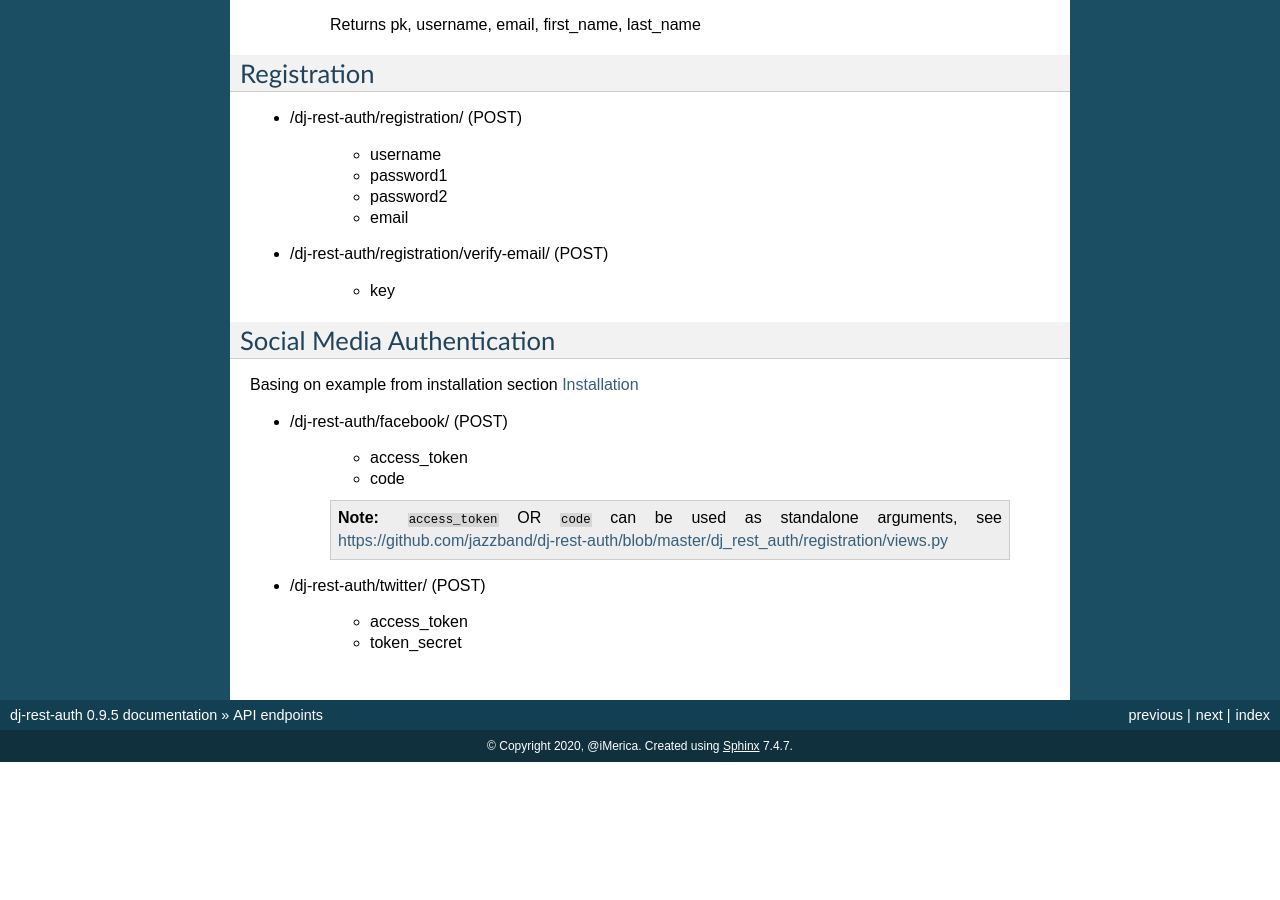
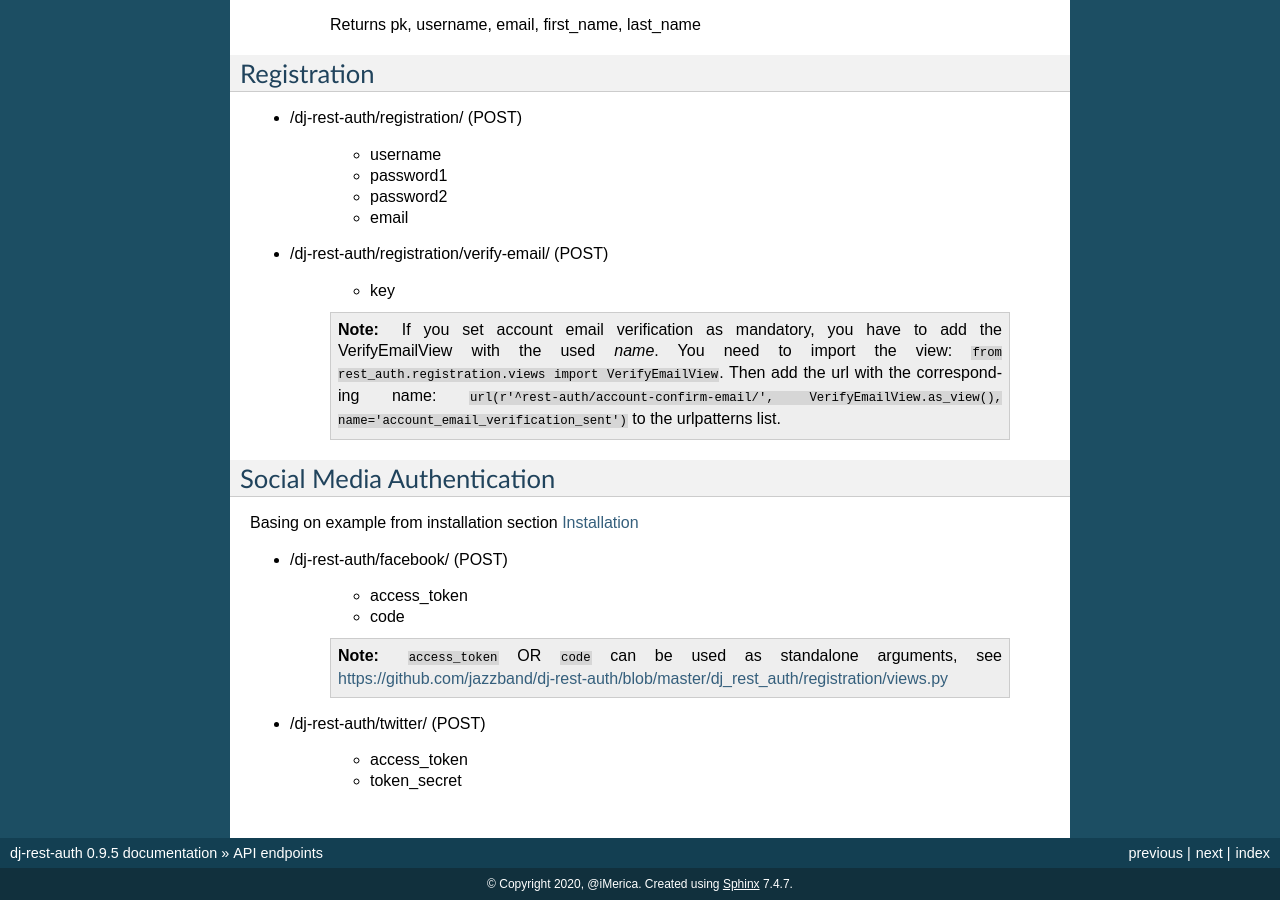
Before and after one commit to onlinehub0808/dj_rest_auth, a Sphinx documentation site: the page built from docs/api_endpoints.rst, in a window 1280 px wide and 900 px high, scrolled down 1004 px. Built offline with Sphinx 7.4.7, drawn with Linux system fonts in a browser that asks for light colours; before the commit the page ends 1766 px from its top, so only the background shows below that.

```diff
--- a/docs/api_endpoints.rst
+++ b/docs/api_endpoints.rst
@@ -61,6 +61,11 @@ Registration
 
     - key
 
+    .. note:: If you set account email verification as mandatory, you have to add the VerifyEmailView with the used `name`.
+        You need to import the view: ``from rest_auth.registration.views import VerifyEmailView``. Then add the url with the corresponding name:
+        ``url(r'^rest-auth/account-confirm-email/', VerifyEmailView.as_view(), name='account_email_verification_sent')`` to the urlpatterns list.
+
+
 
 Social Media Authentication
 ---------------------------
```
